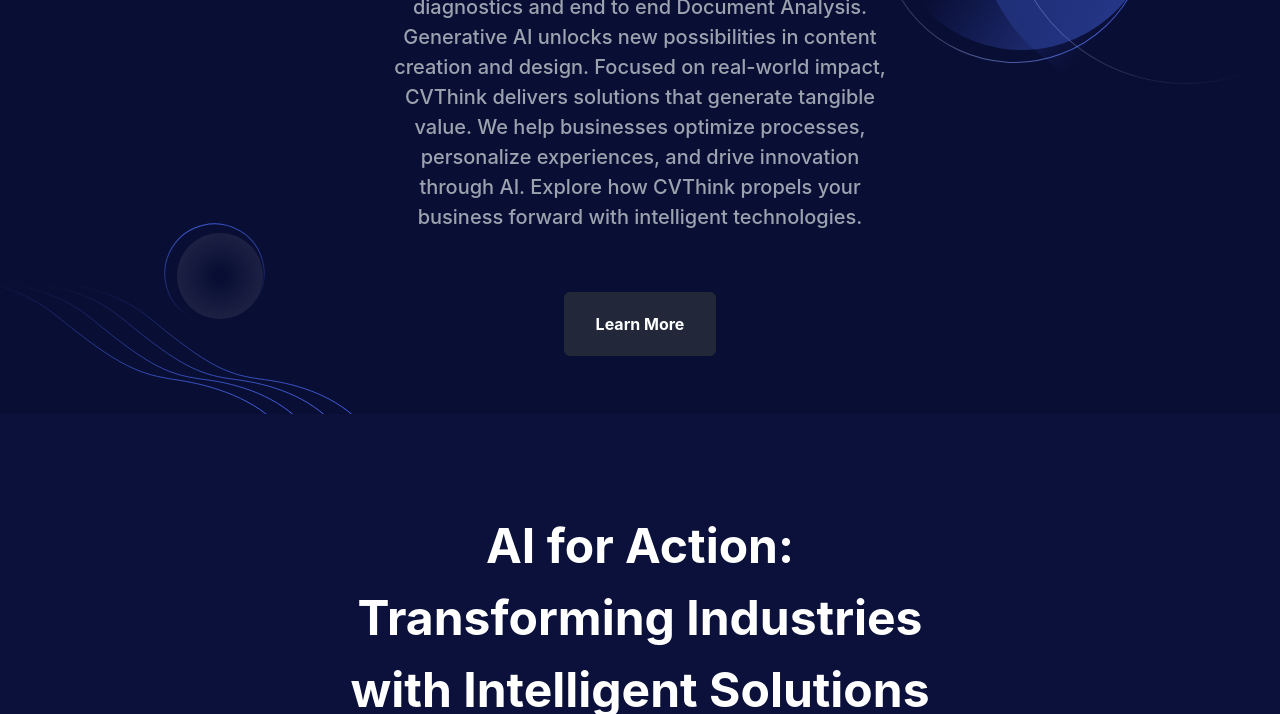
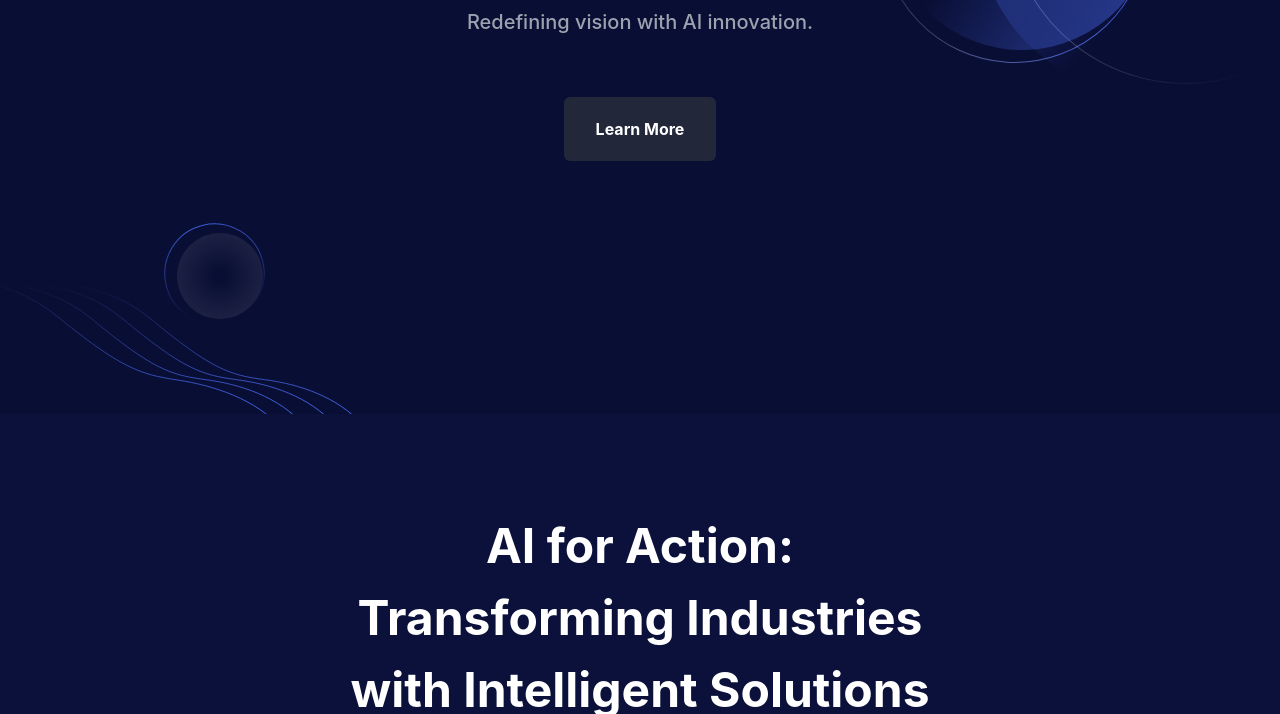
Before and after one commit to Amar1701/cvthink, a website: page index.html in a window 1280 px wide. Shown: the part 386-1100 px from the top of the page. Drawn offline with Linux system fonts and the light colour scheme.

Commit message:
index.html

```diff
--- a/index.html
+++ b/index.html
@@ -60,12 +60,7 @@
         <div class="sticky z-10 w-full lg:w-2/5 2xl:w-1/2 mx-auto text-center mt-20">
             <h1 class="heading text-3xl lg:text-5xl !leading-normal">Welcome To CVThink
             </h1>
-            <p class="text-neutral-600 dark:text-gray-400 text-xl font-medium leading-normal my-4">CVThink empowers businesses with cutting-edge computer vision and generative AI.
-                 Our experts translate research into practical solutions for real-world challenges in healthcare,
-                  manufacturing, and retail,etc,. We leverage image analysis (computer vision) for intelligent applications
-                  like medical diagnostics and end to end Document Analysis. Generative AI unlocks new possibilities in content creation
-                   and design. Focused on real-world impact, CVThink delivers solutions that generate tangible value. We help businesses optimize processes,
-                    personalize experiences, and drive innovation through AI. Explore how CVThink propels your business forward with intelligent technologies.
+            <p class="text-neutral-600 dark:text-gray-400 text-xl font-medium leading-normal my-4">Redefining vision with AI innovation.</p>
             <div class="flex flex-col lg:flex-row items-center justify-center mt-8 p-6">
                 <!-- <a href="#pricing" class="btn bg-[#4a6cf7]">Get Started</a> -->
                 <a href="#features"
```
